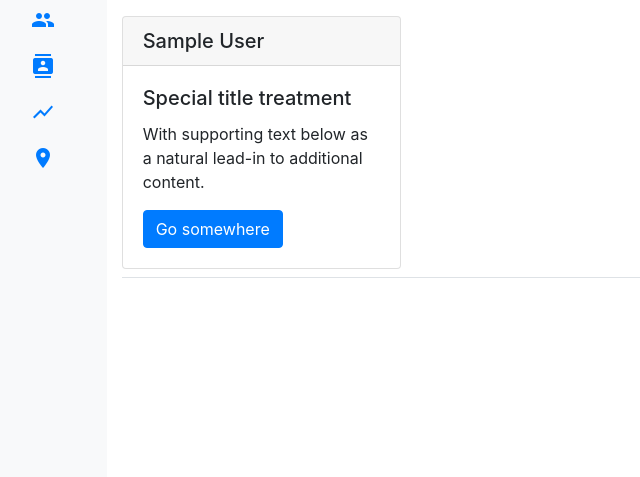
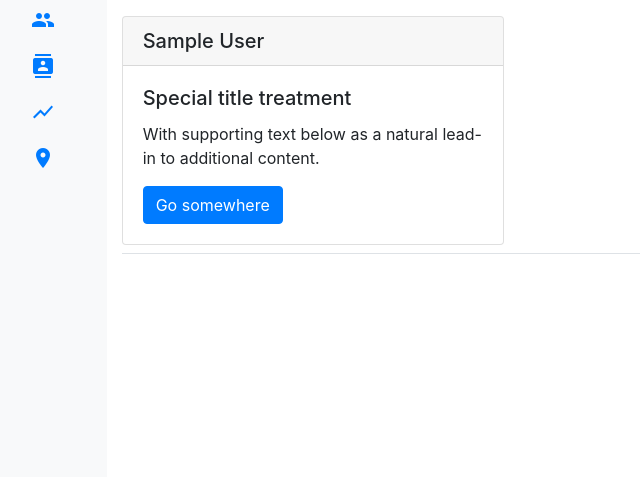
Before and after one commit to milindparvatia/visitingmanegment, a Django app: template app/templates/account/addressbookdetail.html in a window 1280 px wide. Shown: the part 56-533 px from the top of the page, without its empty margins (0-640 px from the left). Run offline with Django 3.2, Linux system fonts and the light colour scheme; tables that the repository leaves empty hold one stand-in row (values such as "Sample post"); the template is opened without the code that fills it: values that come from a table or form of the project are taken from there, most other values are stand-ins (such as "Sample title", 1, 10 or a date in 2020); parts of the project's set-up code (start-up, migrations or seed data) failed here and were passed over; some libraries are stand-ins or nearby versions.

Commit message:
error resolve

```diff
--- a/app/templates/account/addressbookdetail.html
+++ b/app/templates/account/addressbookdetail.html
@@ -2,7 +2,7 @@
 
 {% block content1 %}
 <div class="row">
-  <div class="col-6">
+  <div class="col-8">
     {% for visitor in objects_all %}
     <div class="card">
       <h5 class="card-header">{{visitor.full_name}}</h5>
--- a/app/views.py
+++ b/app/views.py
@@ -13,7 +13,6 @@ from rest_framework import viewsets, status, generics, filters
 from rest_framework.response import Response
 from rest_framework.exceptions import NotFound
 from rest_framework.permissions import IsAuthenticated
-from rest_framework.authentication import
 from rest_framework_jwt.authentication import JSONWebTokenAuthentication
 
 from django.contrib import messages
```
